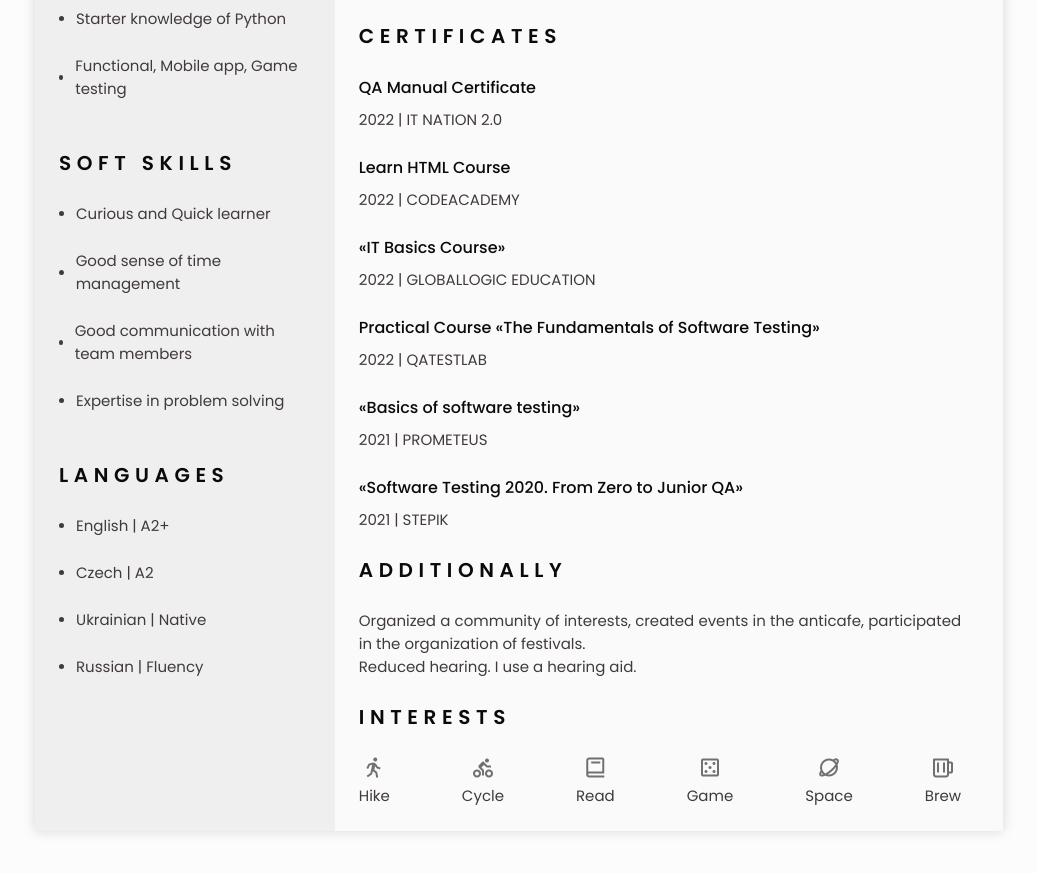
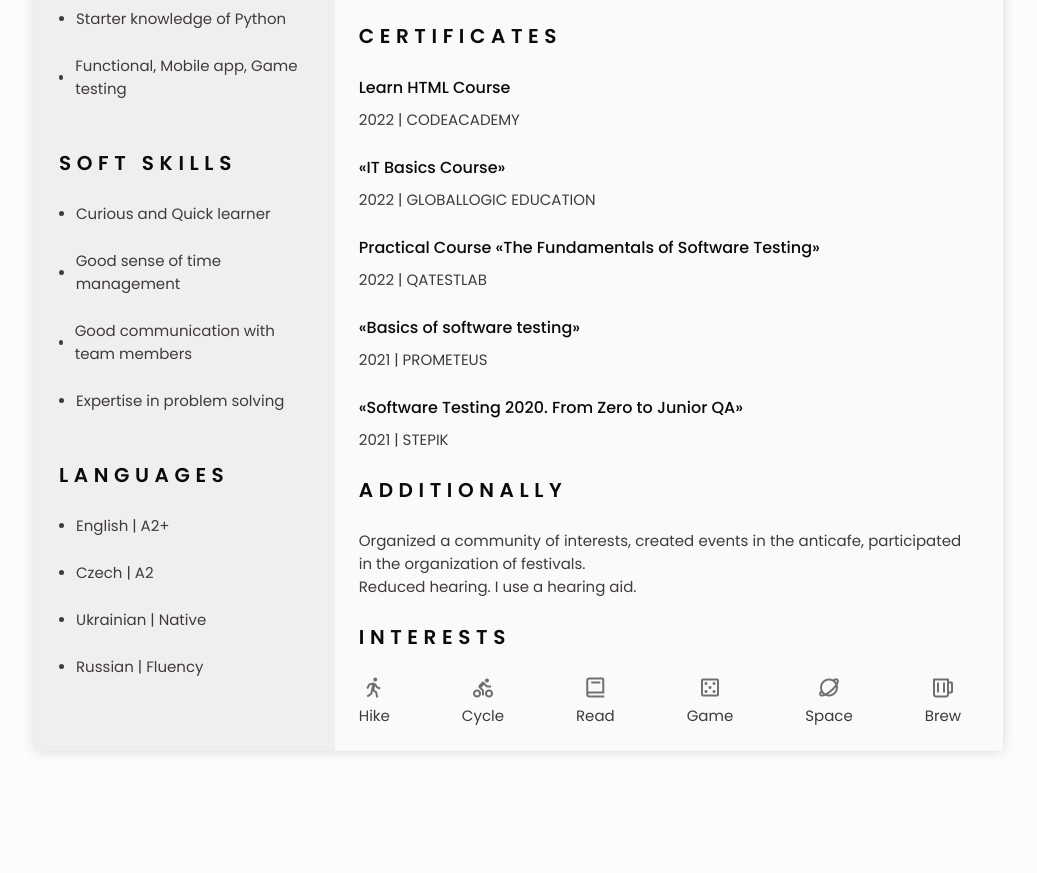
Before and after one commit to YevheniiDyachenko/Yevhenii-Diachenko-cv-responsive-resume, a plain HTML site: page index.html in a window 1280 px wide. Shown: the part 1189-2062 px from the top of the page, without its empty margins (121-1158 px from the left). After the commit the page ends 1988 px from the top, so only its background shows below. Drawn offline with nearby package versions, Linux system fonts and the light colour scheme.

Commit message:
Add files via upload

```diff
--- a/index.html
+++ b/index.html
@@ -338,14 +338,6 @@
 
                         <div class="certificate__container bd-grid">
                             <div class="certificate__content">
-                                <a href="https://drive.google.com/file/d/1wVZREKu4lONB2nkTHvn_njIcpxqQRThm/view?usp=sharing"  target="_blank" class="certificate__link" title="Certificate">
-                                    <h3 class="certificate__title">QA Manual Certificate</h3>
-                                    <p class="certificate__description">2022 | IT NATION 2.0</p>
-                                </a>
-                            </div>
-
-                        <div class="certificate__container bd-grid">
-                            <div class="certificate__content">
                                 <a href="https://www.codecademy.com/profiles/yevheniiDiachenko6439105442/certificates/9eb0741e5ebef1f9f58a53bfac67d3a7"  target="_blank" class="certificate__link" title="Certificate">
                                     <h3 class="certificate__title">Learn HTML Course</h3>
                                     <p class="certificate__description">2022 | CODEACADEMY</p>
```
